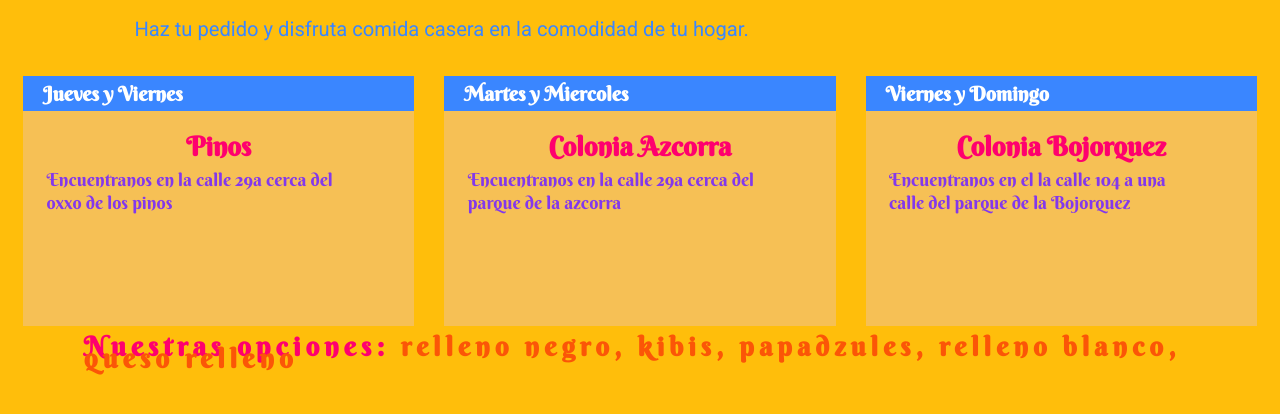
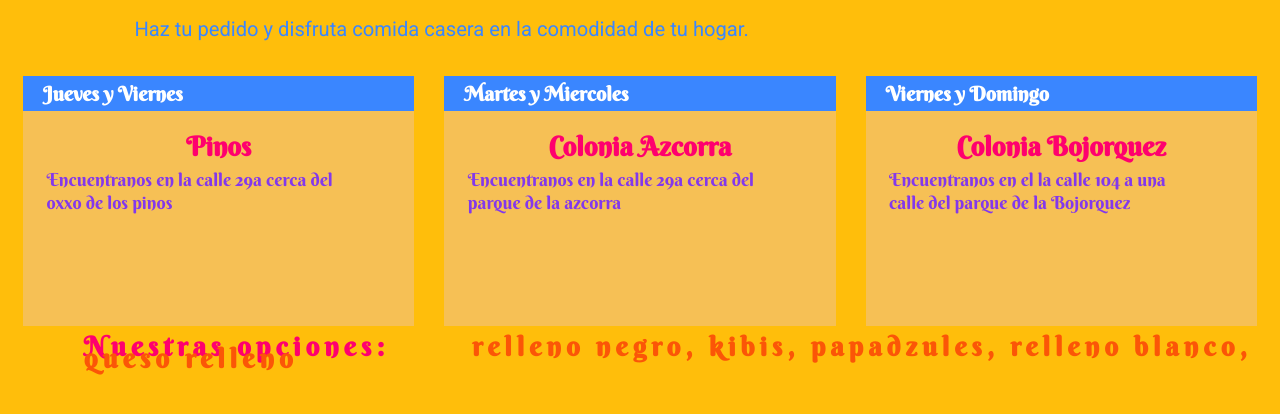
Before and after one commit to Vaitiare23/vaitiare23.github.io, a plain HTML site: page index.html in a window 1280 px wide. Shown: the part 244-658 px from the top of the page. Drawn offline with Linux system fonts and the light colour scheme.

Commit message:
Update style.css

```diff
--- a/css/style.css
+++ b/css/style.css
@@ -2,7 +2,10 @@
 	font-size:15px; letter-spacing:5px; line-height:12px;
 }
 
-.opciones h4 .colorTwo {color:#fb5607;}
+.opciones h4 .colorTwo {color:#fb5607;
+ margin-top: 0;
+         margin-left: 6%;
+         padding-top:0}
 .opciones h4 .colorOne {color:#ff006e;}
 
 .opciones p {
```
